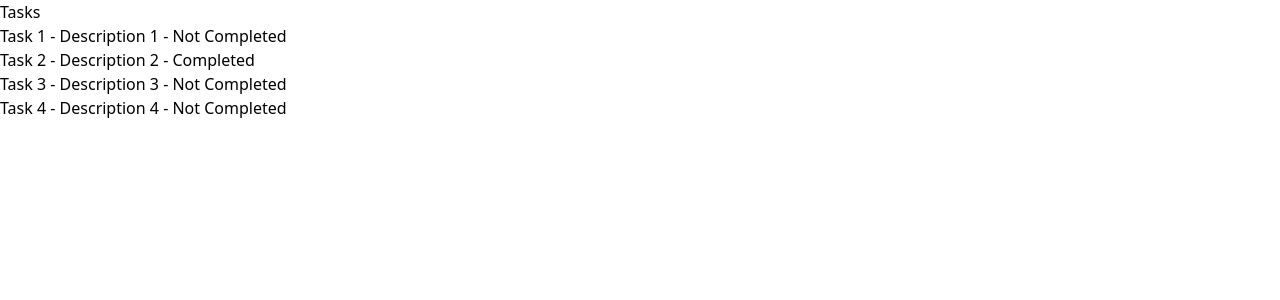
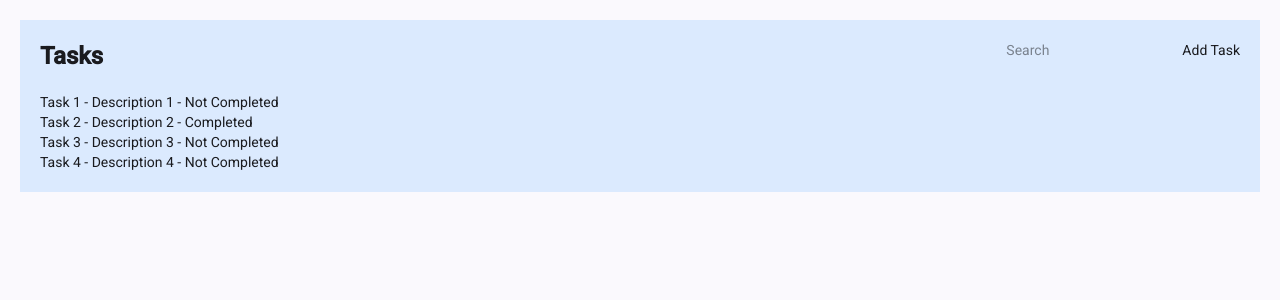
Before and after one commit to Johnyoat/tasky-demo, an Angular app in the folder tasky-web/: page / in a window 1280 px wide. Shown: the top 300 px of the page. Built offline with nearby package versions, Linux system fonts and the light colour scheme.

Commit message:
feat(web): addTask and ViewTask init

```diff
--- a/tasky-web/angular.json
+++ b/tasky-web/angular.json
@@ -25,6 +25,7 @@
               }
             ],
             "styles": [
+              "src/material-theme.scss",
               "src/styles.css"
             ]
           },
--- a/tasky-web/package.json
+++ b/tasky-web/package.json
@@ -23,10 +23,12 @@
   "private": true,
   "packageManager": "npm@11.6.2",
   "dependencies": {
+    "@angular/cdk": "^21.2.5",
     "@angular/common": "^21.0.0",
     "@angular/compiler": "^21.0.0",
     "@angular/core": "^21.0.0",
     "@angular/forms": "^21.0.0",
+    "@angular/material": "^21.2.5",
     "@angular/platform-browser": "^21.0.0",
     "@angular/router": "^21.0.0",
     "rxjs": "~7.8.0",
--- a/tasky-web/src/app/pages/tasks/tasks.html
+++ b/tasky-web/src/app/pages/tasks/tasks.html
@@ -1,8 +1,14 @@
-<div>
-  <h1>Tasks</h1>
+<div class="m-5 p-5 bg-blue-100">
+  <div class="flex justify-between mb-5">
+    <h1 class="text-2xl font-bold">Tasks</h1>
+    <div>
+      <input type="text" placeholder="Search" class="px-2 mr-2"/>
+      <button (click)="addTask()">Add Task</button>
+    </div>
+  </div>
   <ul>
     @for (task of tasks; track task.id) {
-      <li >
+      <li  (click)="viewTask(task)" class="cursor-pointer">
         {{ task.title }} - {{ task.description }} - {{ task.completed ? 'Completed' : 'Not Completed' }}
       </li>
     }
--- a/tasky-web/src/app/pages/tasks/tasks.ts
+++ b/tasky-web/src/app/pages/tasks/tasks.ts
@@ -1,8 +1,11 @@
 import {Component} from '@angular/core';
+import {MatButton} from '@angular/material/button';
 
 @Component({
   selector: 'app-tasks',
-  imports: [],
+  imports: [
+    MatButton
+  ],
   templateUrl: './tasks.html',
   styleUrl: './tasks.css',
 })
@@ -13,8 +16,20 @@ export class Tasks {
     {id: '3', title: 'Task 3', description: 'Description 3', completed: false},
     {id: '4', title: 'Task 4', description: 'Description 4', completed: false},
   ];
+  task:TaskModel = {id: '', title: '', description: '', completed: false};
 
   constructor() {
 
   }
+
+
+  addTask() {
+   console.log("add task")
+    this.task = {id: '', title: '', description: '', completed: false};
+  }
+
+
+  viewTask(task: TaskModel) {
+    console.log(task);
+  }
 }
--- a/tasky-web/src/index.html
+++ b/tasky-web/src/index.html
@@ -6,6 +6,10 @@
   <base href="/">
   <meta name="viewport" content="width=device-width, initial-scale=1">
   <link rel="icon" type="image/x-icon" href="favicon.ico">
+  <link rel="preconnect" href="https://fonts.googleapis.com">
+  <link rel="preconnect" href="https://fonts.gstatic.com" crossorigin>
+  <link href="https://fonts.googleapis.com/css2?family=Roboto:wght@300;400;500&display=swap" rel="stylesheet">
+  <link href="https://fonts.googleapis.com/icon?family=Material+Icons" rel="stylesheet">
 </head>
 <body>
   <app-root></app-root>
--- /dev/null
+++ b/tasky-web/src/material-theme.scss
@@ -0,0 +1,37 @@
+
+// Include theming for Angular Material with `mat.theme()`.
+// This Sass mixin will define CSS variables that are used for styling Angular Material
+// components according to the Material 3 design spec.
+// Learn more about theming and how to use it for your application's
+// custom components at https://material.angular.dev/guide/theming
+@use '@angular/material' as mat;
+
+html {
+  height: 100%;
+  @include mat.theme((
+    color: (
+      primary: mat.$azure-palette,
+      tertiary: mat.$blue-palette,
+    ),
+    typography: Roboto,
+    density: 0,
+  ));
+}
+
+body {
+  // Default the application to a light color theme. This can be changed to
+  // `dark` to enable the dark color theme, or to `light dark` to defer to the
+  // user's system settings.
+  color-scheme: light;
+
+  // Set a default background, font and text colors for the application using
+  // Angular Material's system-level CSS variables. Learn more about these
+  // variables at https://material.angular.dev/guide/system-variables
+  background-color: var(--mat-sys-surface);
+  color: var(--mat-sys-on-surface);
+  font: var(--mat-sys-body-medium);
+
+  // Reset the user agent margin.
+  margin: 0;
+  height: 100%;
+}
```
Also changed, not shown: 1 other file (tests, documents, lock files or other folders).
